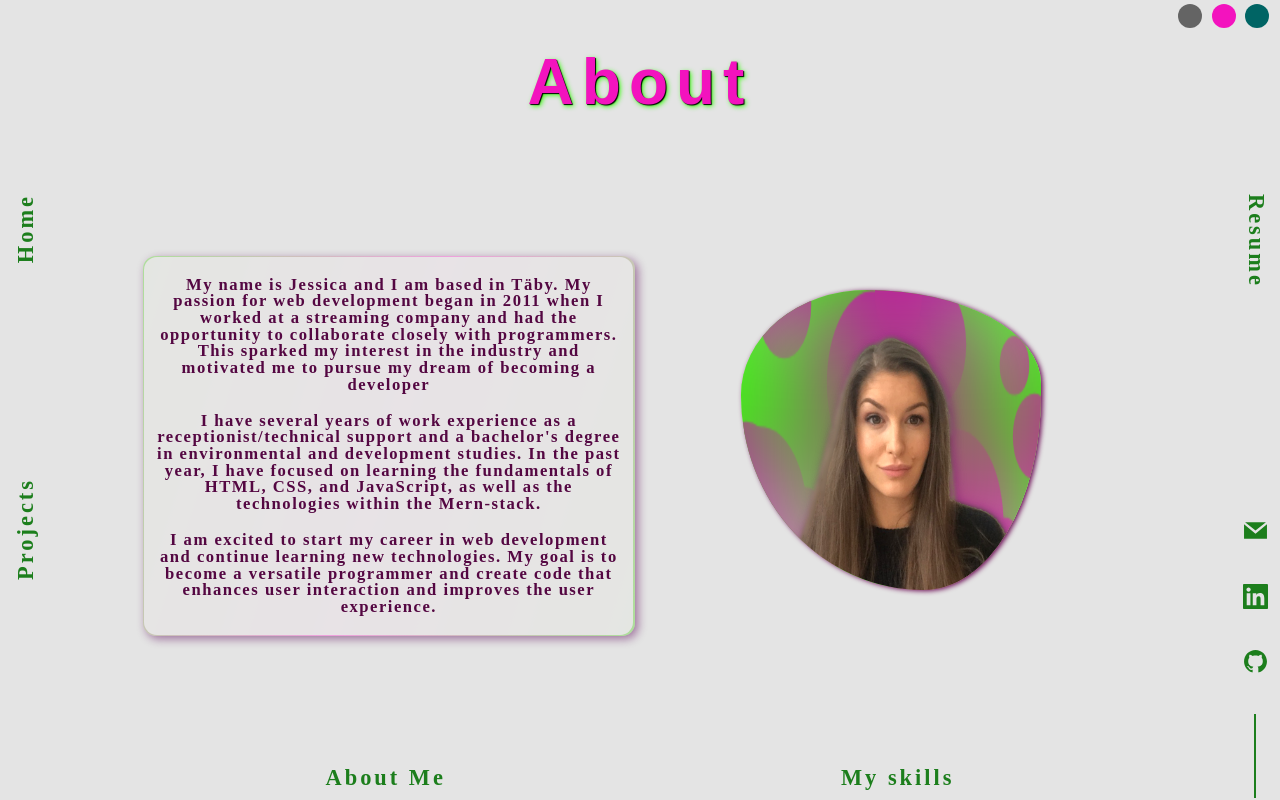
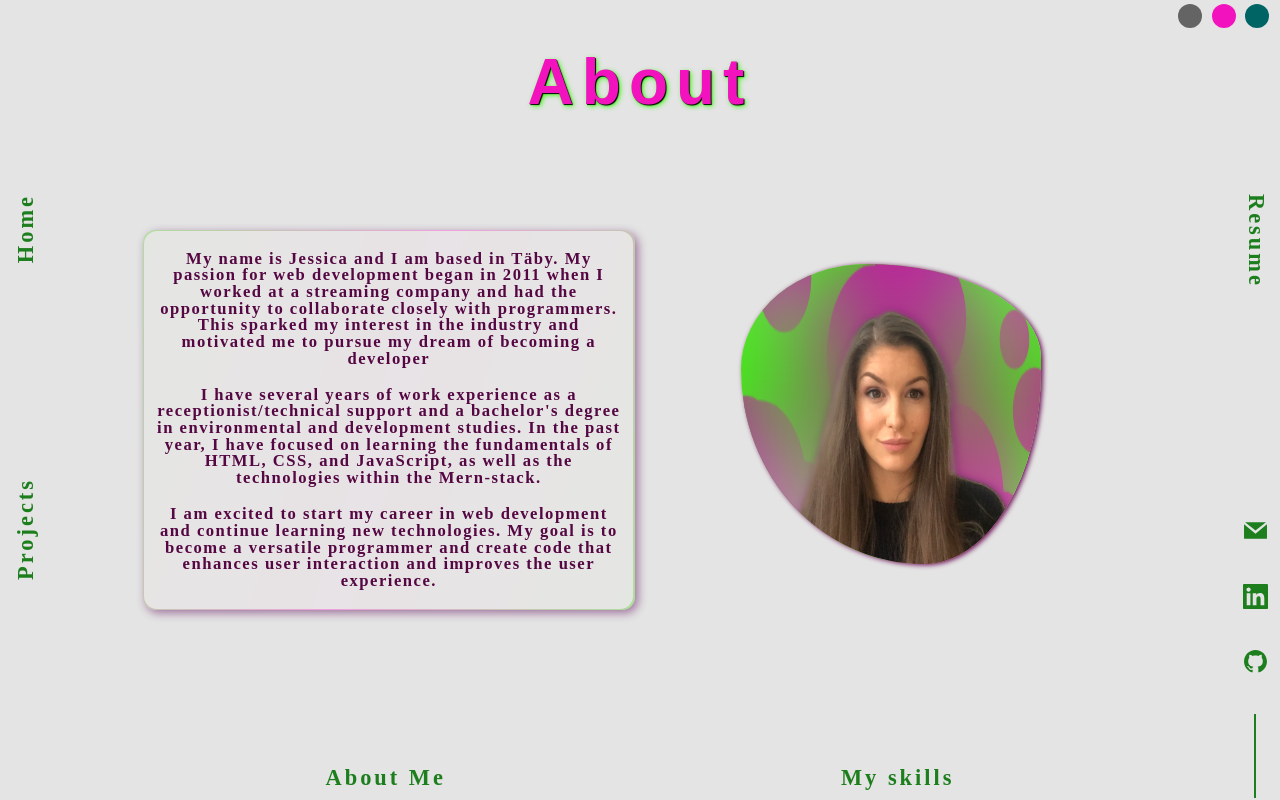
Before and after one commit to Response201/Portfolio, a React (Vite) app: page /about in a window 1280 px wide. Built offline with nearby package versions, Linux system fonts and the light colour scheme; a web font is replaced by a local one.

Commit message:
Update about.css

```diff
--- a/src/pages/About/about.css
+++ b/src/pages/About/about.css
@@ -21,7 +21,7 @@
   margin: 0;
   width: 100%;
   height: 5%;
-  margin-bottom: 5%;
+margin-bottom: 5%;
 
 }
 
@@ -74,9 +74,17 @@
 @media (min-width: 1024px) {
   .about___content {
     width: 98%;
-    height: 90%;
+    height: 100%;
     grid-template-columns: 1fr 1fr;
   }
+  .about___container h1 {
+
+    margin-bottom: 0%;
+
+
+  }
+
+
   .about___section_text {
     width: 98%;
     max-width: 550px;
```
